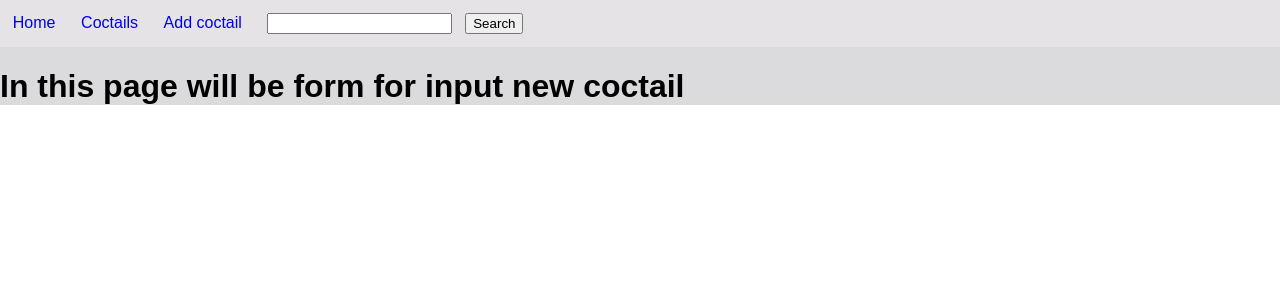
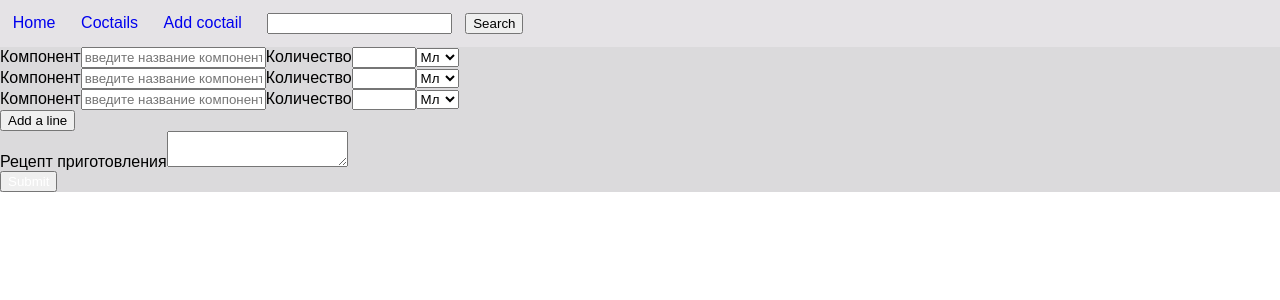
Before and after one commit to Miakshin/coctailBase, a React (Create React App) app: page /#/addCoctail in a window 1280 px wide. Shown: the top 300 px of the page. Built offline with nearby package versions, Linux system fonts and the light colour scheme.

Commit message:
provide new component and function

```diff
--- a/package.json
+++ b/package.json
@@ -5,8 +5,10 @@
   "dependencies": {
     "react": "^16.0.0",
     "react-dom": "^16.0.0",
+    "react-redux": "^5.0.6",
     "react-router-dom": "^4.2.2",
-    "react-scripts": "1.0.17"
+    "react-scripts": "1.0.17",
+    "redux": "^3.7.2"
   },
   "scripts": {
     "start": "react-scripts start",
--- a/src/components/AddCoctail.js
+++ b/src/components/AddCoctail.js
@@ -1,9 +1,32 @@
-import React from 'react';
+import React, { Component } from 'react';
+import { createStore } from 'redux';
 
-const AddCoctail = () => (
-  <div>
-    <h1>In this page will be form for input new coctail</h1>
-  </div>
-  );
+import coctailBase from '../reducers/coctailBase';
+import Line from './Line.js'
+
+const store = createStore(coctailBase);
+
+class AddCoctail extends Component{
+
+  addMoreLine(){
+    let btn = document.querySelector(".AddLineBtn");
+  }
+  render() {
+    return(
+        <form className="addCoctailForm">
+          <Line/>
+          <Line/>
+          <Line/>
+          <button className="AddLineBtn" onClick={this.addMoreLine}>Add a line</button>
+          <br/>
+          <label>Рецепт приготовления</label>
+          <textarea></textarea>
+          <br/>
+          <input type="submit"/>
+        </form>
+      )
+  }
+}
+
 
 export default AddCoctail;
--- a/src/components/Coctails.js
+++ b/src/components/Coctails.js
@@ -1,35 +1,15 @@
 import React from 'react';
+import { createStore } from 'redux';
 
-const base =[
-  {
-    name: 'Negroni',
-    img : '../img/someCoct.png',
-    components: [
-      'Джин: 30ml',
-      'Красный вермут Martini:30ml',
-      'Кампари:30ml',
-      'Апельсин:30g',
-      'Лед в кубиках:120g']
-    ,
-    recipe : 'Наполни рокс кубиками льда доверху. Налей в бокал красный вермут 30 мл и кампари 30 мл. Добавь джин 30 мл и размешай коктейльной ложкой.Укрась кружком апельсина. '
-  },
-  {
-    name: 'Daykiry',
-    img : 'img/someCoct.png',
-    components: [
-      'Белый ром: 60ml',
-      'Сахарный сироп:15ml',
-      'Лаймовый сок:30ml',
-      'Лед в кубиках:200g'
-    ],
-    recipe : 'Налей в шейкер лаймовый сок 30 мл, сахарный сироп 15 мл и белый ром 60 мл. Наполни шейкер кубиками льда и взбей.Перелей через стрейнер в охлажденное шампанское блюдце.'
-  }
-]
+import coctailBase from '../reducers/coctailBase';
+
+const store = createStore(coctailBase);
+
 
 class Coctails extends React.Component{
   constructor(props) {
     super(props);
-    this.state = {store: base
+    this.state = {store: store.getState()
     };
   }
   render(){
--- /dev/null
+++ b/src/components/Line.js
@@ -0,0 +1,18 @@
+import React from 'react';
+
+const Line = () => (
+  <div className="line">
+    <label>Компонент</label><input tepe="text"
+    placeholder="введите название компонента"/>
+    <label>Количество</label>
+    <input type="number"
+    min="1" max="500"/>
+    <select>
+      <option>Мл</option>
+      <option>Г</option>
+      <option>Шт.</option>
+    </select>
+  </div>
+);
+
+export default Line;
--- a/src/index.css
+++ b/src/index.css
@@ -14,8 +14,17 @@ body {
 .navigation li, input{
     display:inline-flex;
     align-items: center;
-    margin: 1%;
     color: white;
+}
+.navigation li{
+  padding: 1%;
+}
+.navigation input{
+  margin: 1%;
+}
+
+.navigation li:hover{
+  background-color:  #dbdadc;
 }
 
 .navigation li a{
--- /dev/null
+++ b/src/reducers/coctailBase.js
@@ -0,0 +1,36 @@
+const initialState=[
+  {
+    name: 'Negroni',
+    img : '../img/someCoct.png',
+    components: [
+      'Джин: 30ml',
+      'Красный вермут Martini:30ml',
+      'Кампари:30ml',
+      'Апельсин:30g',
+      'Лед в кубиках:120g']
+    ,
+    recipe : 'Наполни рокс кубиками льда доверху. Налей в бокал красный вермут 30 мл и кампари 30 мл. Добавь джин 30 мл и размешай коктейльной ложкой.Укрась кружком апельсина. '
+  },
+  {
+    name: 'Daykiry',
+    img : 'img/someCoct.png',
+    components: [
+      'Белый ром: 60ml',
+      'Сахарный сироп:15ml',
+      'Лаймовый сок:30ml',
+      'Лед в кубиках:200g'
+    ],
+    recipe : 'Налей в шейкер лаймовый сок 30 мл, сахарный сироп 15 мл и белый ром 60 мл. Наполни шейкер кубиками льда и взбей.Перелей через стрейнер в охлажденное шампанское блюдце.'
+  }
+];
+
+export default function coctailBase(state = initialState, action){
+  if(action.type === "ADD_COCTAIL"){
+    return
+      [...state,
+      action.payload
+    ];
+
+  }
+  return state;
+}
```
